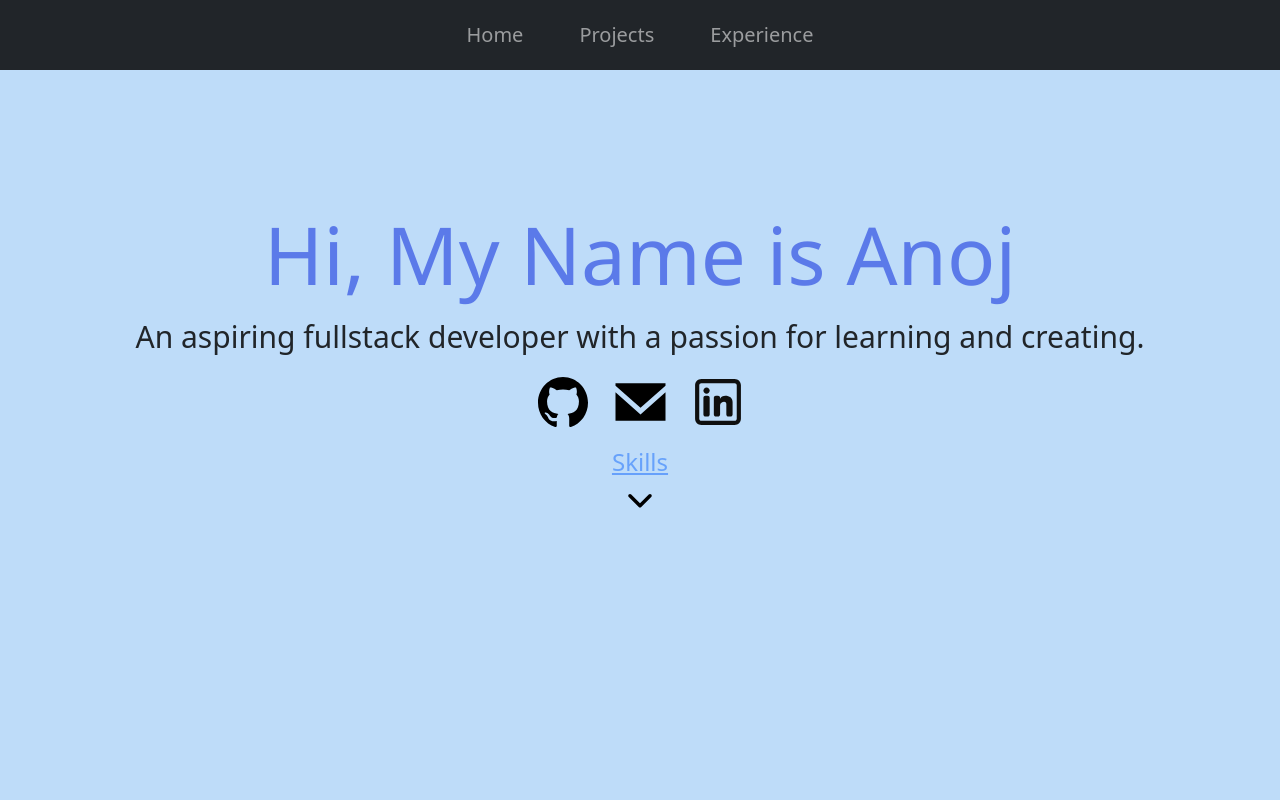
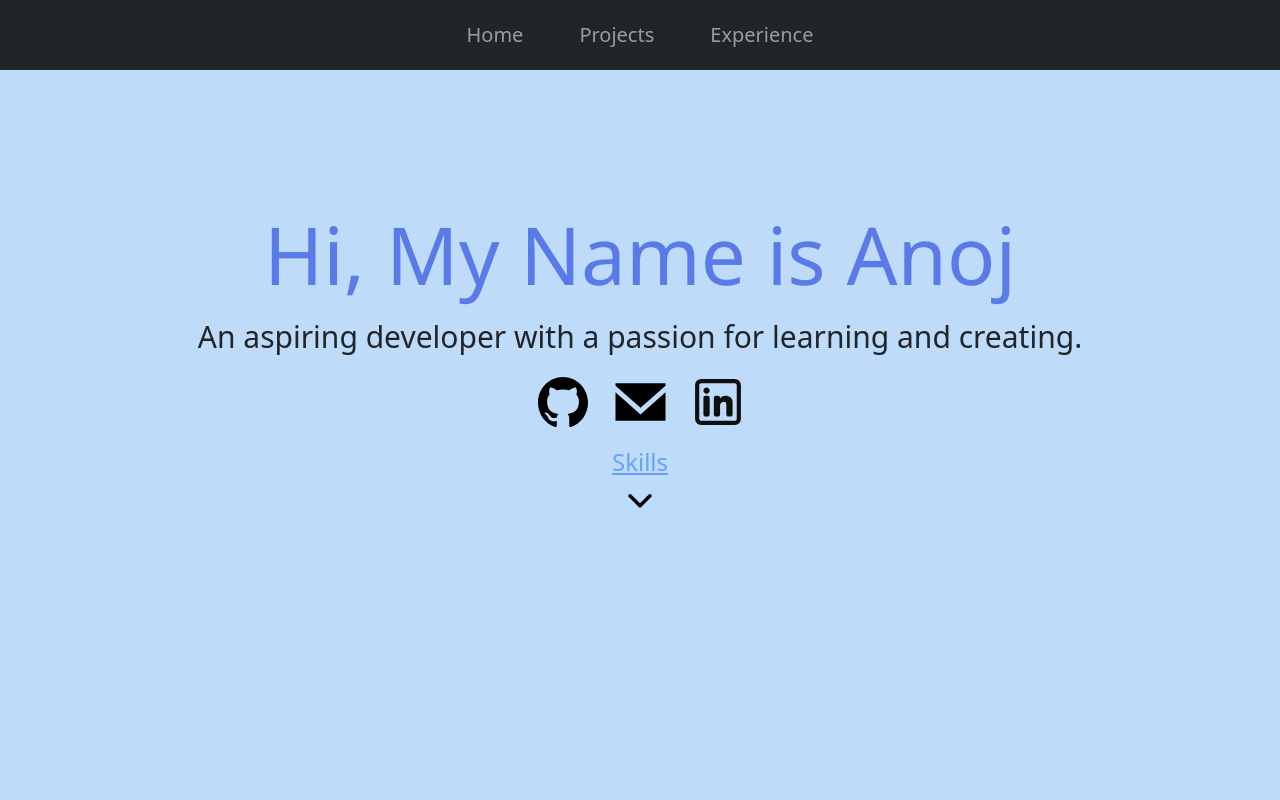
Before and after one commit to anojganesh/React-Portfolio, a React (Vite) app: page / in a window 1280 px wide. Shown: the top 800 px of the page. Built offline with nearby package versions, Linux system fonts and the light colour scheme.

Commit message:
Update Home.tsx

```diff
--- a/src/components/Home.tsx
+++ b/src/components/Home.tsx
@@ -19,7 +19,7 @@ function Home() {
           <div className="col-lg-12">
             <h1>Hi, My Name is Anoj</h1>
             <p>
-              An aspiring fullstack developer with a passion for learning and
+              An aspiring developer with a passion for learning and
               creating.
             </p>
             <div className="icons">
```
